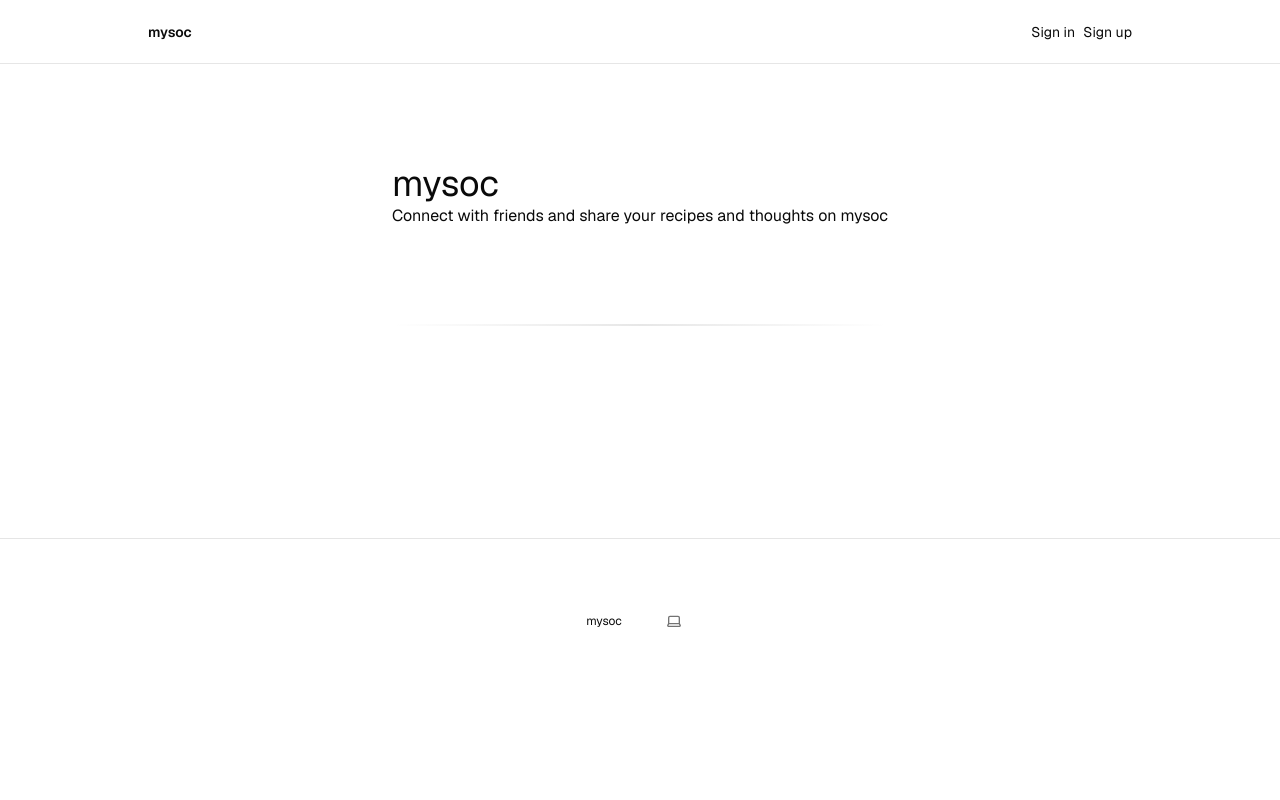
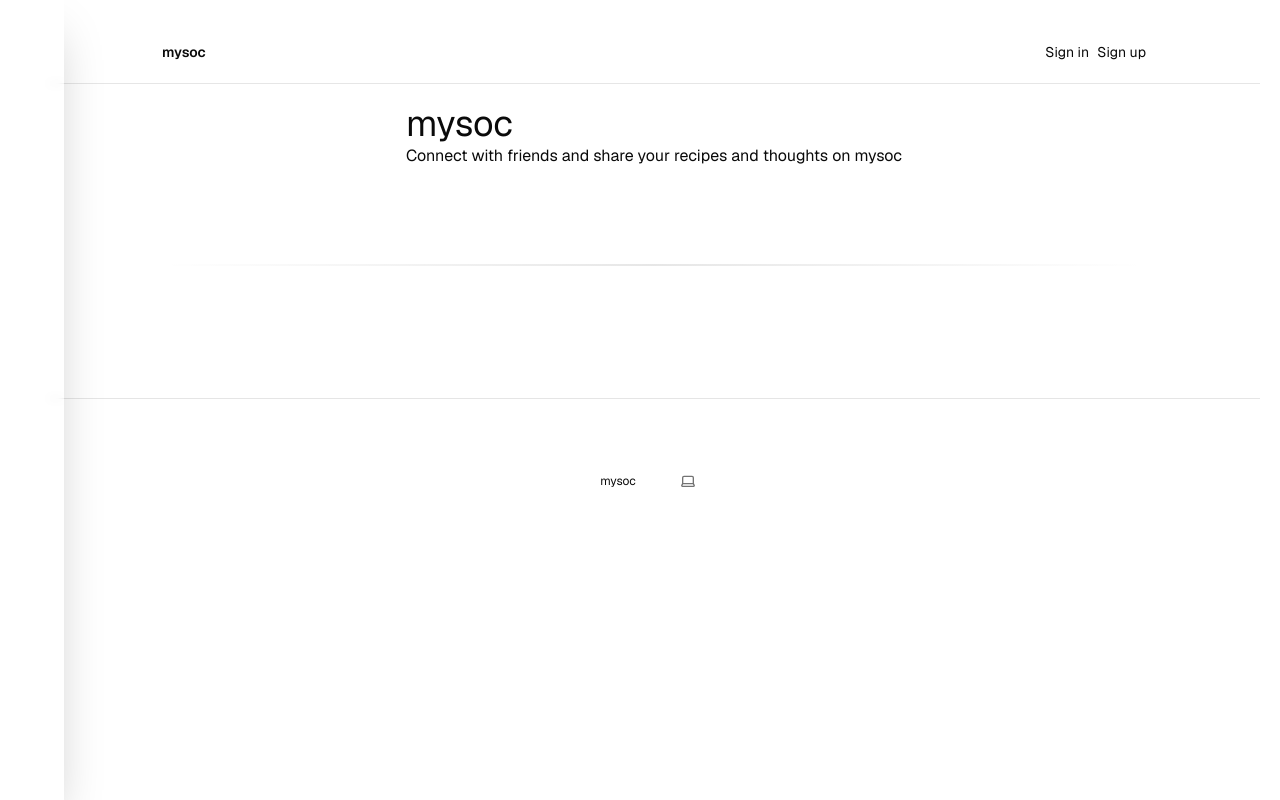
Before and after one commit to ms-solly/automatic-bassoon, a Next.js app: page / in a window 1280 px wide. Built offline with nearby package versions, Linux system fonts and the light colour scheme; no server answers.

Commit message:
menu bar added

```diff
--- a/app/layout.tsx
+++ b/app/layout.tsx
@@ -7,6 +7,7 @@ import { GeistSans } from "geist/font/sans";
 import { ThemeProvider } from "next-themes";
 import Link from "next/link";
 import "./globals.css";
+import SidebarWithTheme from "@/components/sideBar"; // Assuming this is your custom sidebar component
 
 const defaultUrl = process.env.VERCEL_URL
   ? `https://${process.env.VERCEL_URL}`
@@ -32,8 +33,13 @@ export default function RootLayout({
           enableSystem
           disableTransitionOnChange
         >
-          <main className="min-h-screen flex flex-col items-center">
-            <div className="flex-1 w-full flex flex-col gap-20 items-center">
+          <main className="min-h-screen flex">
+            {/* Sidebar */}
+            <SidebarWithTheme />
+
+            {/* Main Content */}
+            <div className="flex-1 flex flex-col items-center p-5 ml-7">
+              {/* Navigation Bar */}
               <nav className="w-full flex justify-center border-b border-b-foreground/10 h-16">
                 <div className="w-full max-w-5xl flex justify-between items-center p-3 px-5 text-sm">
                   <div className="flex gap-5 items-center font-semibold">
@@ -42,12 +48,15 @@ export default function RootLayout({
                   {!hasEnvVars ? <EnvVarWarning /> : <HeaderAuth />}
                 </div>
               </nav>
-              <div className="flex flex-col gap-20 max-w-5xl p-5">
+
+              {/* Dynamic Children */}
+              <div className="flex flex-col gap-20 max-w-5xl w-full p-5">
                 {children}
               </div>
 
+              {/* Footer */}
               <footer className="w-full flex items-center justify-center border-t mx-auto text-center text-xs gap-8 py-16">
-              mysoc
+                mysoc
                 <ThemeSwitcher />
               </footer>
             </div>
--- /dev/null
+++ b/components/sideBar.tsx
@@ -0,0 +1,85 @@
+"use client";
+
+import { ThemeProvider } from "next-themes";
+import { useState } from "react";
+import { FaHome, FaSearch, FaEnvelope, FaUser } from "react-icons/fa";
+
+export default function SidebarWithTheme() {
+  const [isSidebarOpen, setIsSidebarOpen] = useState(false);
+
+  const toggleSidebar = () => {
+    setIsSidebarOpen(!isSidebarOpen);
+  };
+
+  return (
+    <ThemeProvider
+      attribute="class"
+      defaultTheme="system"
+      enableSystem
+      disableTransitionOnChange
+    >
+      <div className="min-h-fit relative rounded-lg">
+        {/* Sidebar */}
+        <aside
+          className={`fixed inset-y-0 left-0 z-30 p-6 transition-all duration-300 ease-in-out transform ${
+            isSidebarOpen ? "w-64" : "w-16"
+          } bg-transparent text-white shadow-lg hover:shadow-2xl backdrop-blur-sm`}
+        >
+          {/* Header */}
+          <div className="flex justify-between items-center mb-6 my-4 mt-9">
+            {isSidebarOpen && (
+              <h2 className="text-xl font-bold text-neon-blue">mysoc</h2>
+            )}
+          </div>
+
+          {/* Navigation */}
+          <nav className="space-y-8">
+            <a
+              href="/feed"
+              className="group flex items-center justify-center rounded-lg transition relative hover:shadow-md"
+            >
+              <FaHome className="text-2xl" />
+              <span className="absolute left-16 opacity-0 group-hover:opacity-100 bg-gray-800 text-white text-sm rounded-md px-2 py-1 transition-opacity shadow-md">
+                Feed
+              </span>
+            </a>
+            <a
+              href="/discover"
+              className="group flex items-center justify-center rounded-lg transition relative hover:shadow-md"
+            >
+              <FaSearch className="text-2xl" />
+              <span className="absolute left-16 opacity-0 group-hover:opacity-100 bg-gray-800 text-white text-sm rounded-md px-2 py-1 transition-opacity shadow-md">
+                Discover
+              </span>
+            </a>
+            <a
+              href="/messages"
+              className="group flex items-center justify-center rounded-lg transition relative hover:shadow-md"
+            >
+              <FaEnvelope className="text-2xl" />
+              <span className="absolute left-16 opacity-0 group-hover:opacity-100 bg-gray-800 text-white text-sm rounded-md px-2 py-1 transition-opacity shadow-md">
+                Messages
+              </span>
+            </a>
+            <a
+              href="/profile"
+              className="group flex items-center justify-center rounded-lg transition relative hover:shadow-md"
+            >
+              <FaUser className="text-2xl" />
+              <span className="absolute left-16 opacity-0 group-hover:opacity-100 bg-gray-800 text-white text-sm rounded-md px-2 py-1 transition-opacity shadow-md">
+                Profile
+              </span>
+            </a>
+          </nav>
+        </aside>
+
+        {isSidebarOpen && (
+          <div
+            className="fixed inset-0 bg-black opacity-50 lg:hidden"
+            onClick={toggleSidebar}
+          ></div>
+        )}
+      </div>
+    </ThemeProvider>
+  );
+}
--- a/package.json
+++ b/package.json
@@ -23,7 +23,8 @@
     "next-themes": "^0.3.0",
     "prettier": "^3.3.3",
     "react": "18.2.0",
-    "react-dom": "18.2.0"
+    "react-dom": "18.2.0",
+    "react-icons": "^5.3.0"
   },
   "devDependencies": {
     "@types/node": "20.10.6",
```
Also changed, not shown: app/page.tsx (line endings or trailing spaces), 1 other file (tests, documents, lock files or other folders).
